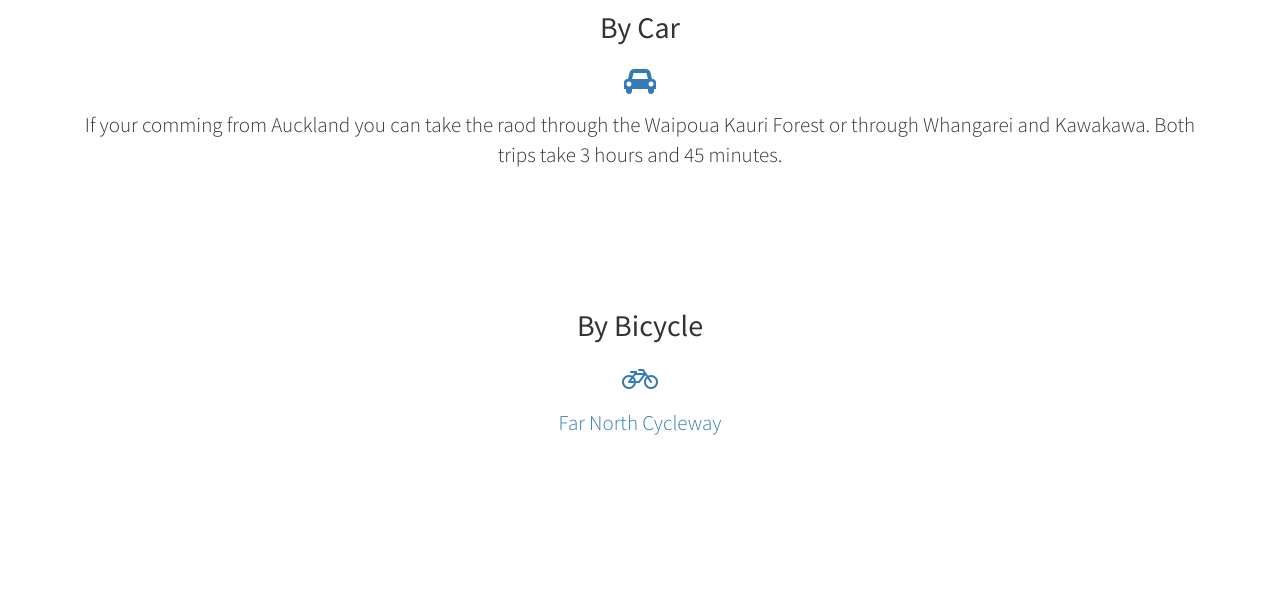
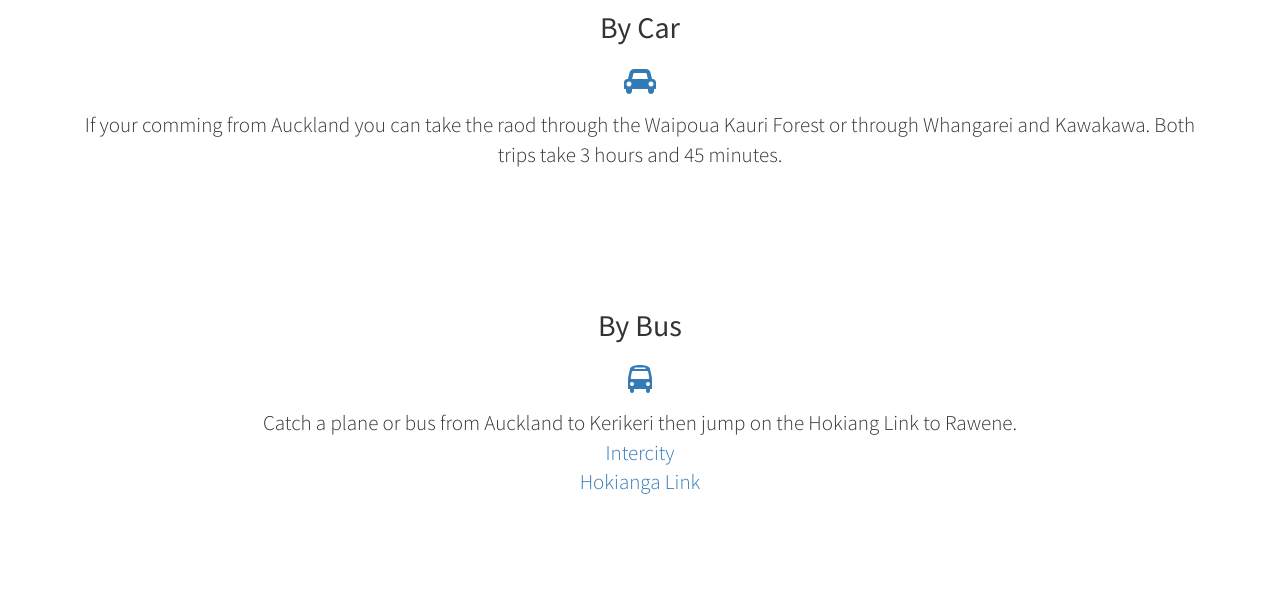
Before and after one commit to mynameisrufus/rawene, a plain HTML site: page _site/directions-to-rawene.html in a window 1280 px wide. Shown: the part 988-1593 px from the top of the page. Drawn offline with Linux system fonts and the light colour scheme.

Commit message:
Add bus directions

```diff
--- a/_site/directions-to-rawene.html
+++ b/_site/directions-to-rawene.html
@@ -49,6 +49,9 @@
             </li>
             <li>
                 <a href="#bicycle" onclick = $("#menu-close").click(); >By Bicycle</a>
+            </li>
+            <li>
+                <a href="#bus" onclick = $("#menu-close").click(); >By Bus</a>
             </li>
             <li>
                <span class="fa-stack fa-1x">
@@ -155,6 +158,28 @@
         </div>
     </section>
 
+    <section id="bus" class="about">
+        <div class="container">
+            <div class="row">
+                <div class="col-lg-12 text-center">
+                    <h2>By Bus</h2>
+                    <div>
+                      <span class="fa-stack fa-2x">
+                      <i class="fa fa-bus fa-stack-1x text-primary"></i>
+                    </div>
+                    <p class="lead">
+                    Catch a plane or bus from Auckland to Kerikeri then jump on
+                    the Hokiang Link to Rawene.
+                    <br/>
+                    <a target="_blank" href="http://www.intercity.co.nz/cheap-north-island-buses/bus-auckland-to-kerikeri/">Intercity</a>
+                    <br/>
+                    <a target="_blank" href="http://www.nrc.govt.nz/hokianga">Hokianga Link</a>
+                    </p>
+                </div>
+            </div>
+        </div>
+    </section>
+
     <section id="bicycle" class="about">
         <div class="container">
             <div class="row">
```
